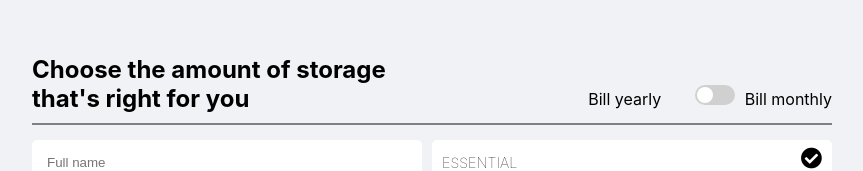
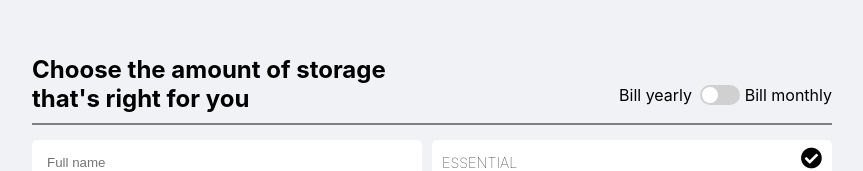
Before and after one commit to zneib/refactoring_ui_components, a website: page account_creation/account_creation.html in a window 1280 px wide. Shown: the part 150-321 px from the top of the page, without its empty margins (208-1071 px from the left). Drawn offline with Linux system fonts and the light colour scheme.

Commit message:
Style updates to toggle

```diff
--- a/account_creation/account_creation.css
+++ b/account_creation/account_creation.css
@@ -32,10 +32,17 @@ h2 {
 }
 
 .billing-options {
-  display: inline-block;
+  display: flex;
   width: 50%;
   text-align: right;
   padding-top: 30px;
+  position: relative;
+  justify-content: right;
+}
+
+.billing-options > span:nth-child(1) {
+  position: absolute;
+  right: 140px;
 }
 
 .toggle {
```
